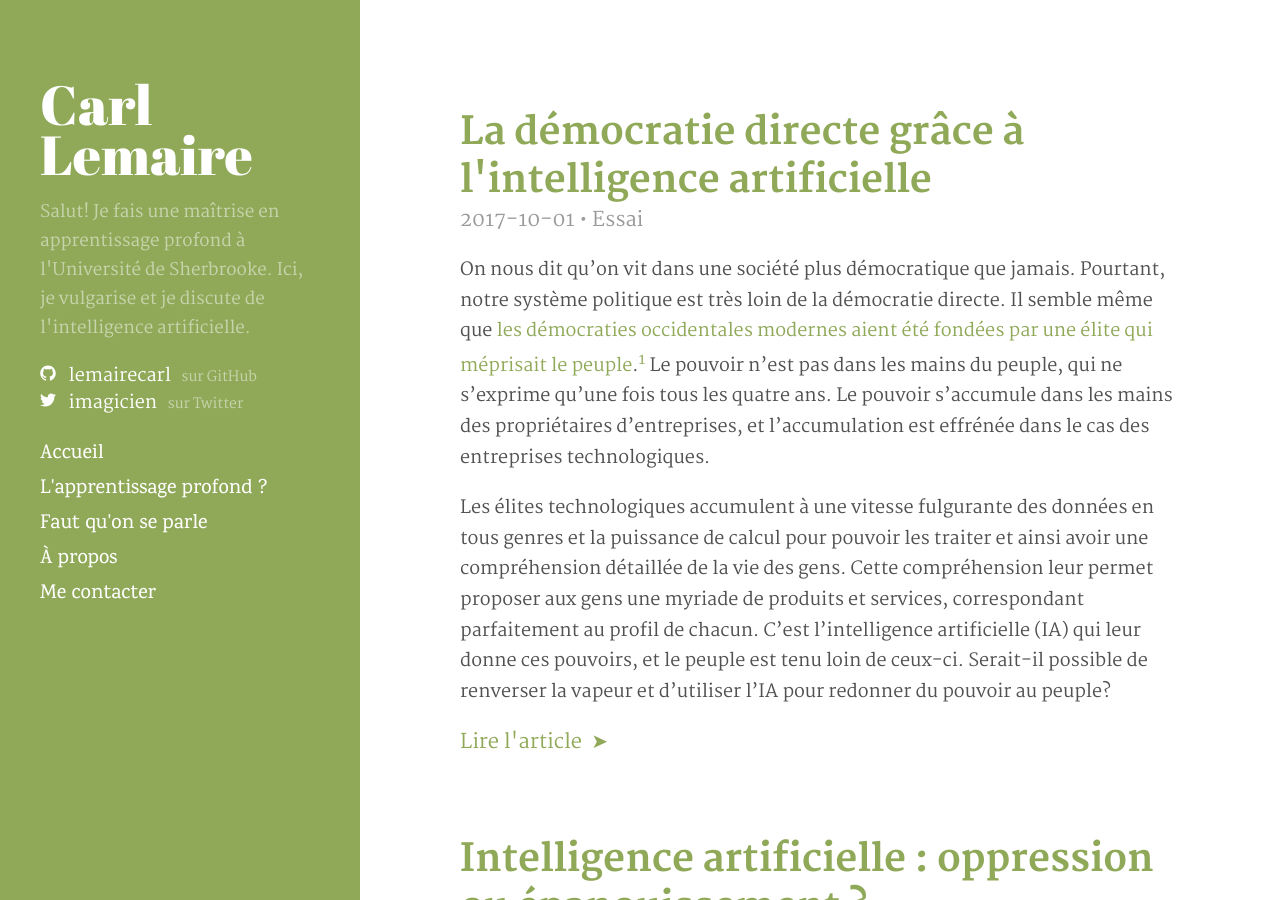
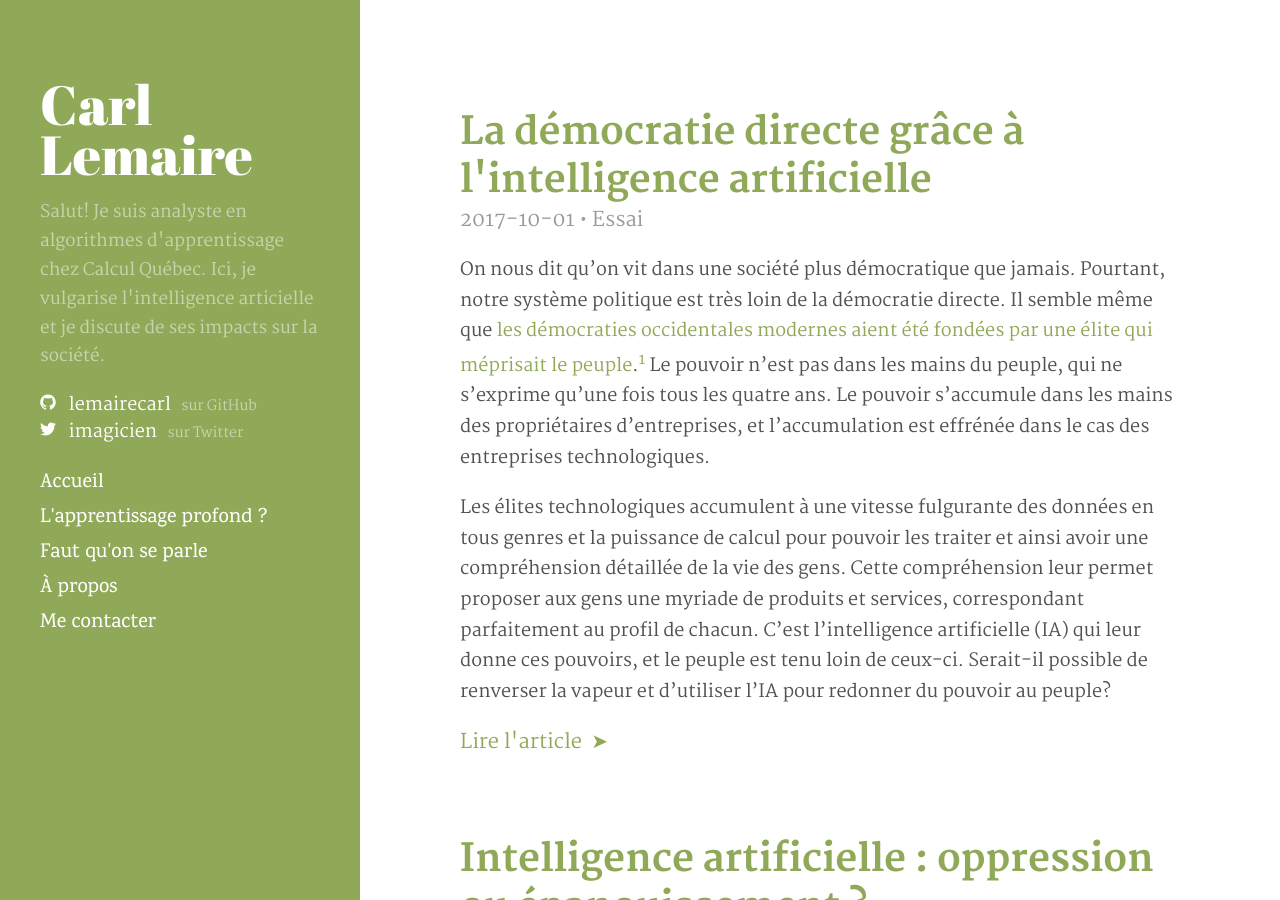
Before and after one commit to lemairecarl/lemairecarl.github.io, a Jekyll site: the page built from index.html, in a window 1280 px wide and 900 px high. Built offline with Jekyll 4.4.1, drawn with Linux system fonts in a browser that asks for light colours; nearby versions of some CDN libraries; the list of posts is cut into pages by our own code.

Commit message:
Update site description

```diff
--- a/_config.yml
+++ b/_config.yml
@@ -9,7 +9,7 @@ permalink:        pretty
 # Setup
 title:            Carl Lemaire
 tagline:          Apprentissage profond
-description:      Salut! Je fais une maîtrise en apprentissage profond à l'Université de Sherbrooke. Ici, je vulgarise et je discute de l'intelligence artificielle.
+description:      Salut! Je suis analyste en algorithmes d'apprentissage chez Calcul Québec. Ici, je vulgarise l'intelligence articielle et je discute de ses impacts sur la société.
 url:              https://lemairecarl.github.io
 baseurl:          /
 author:           Carl Lemaire
```
